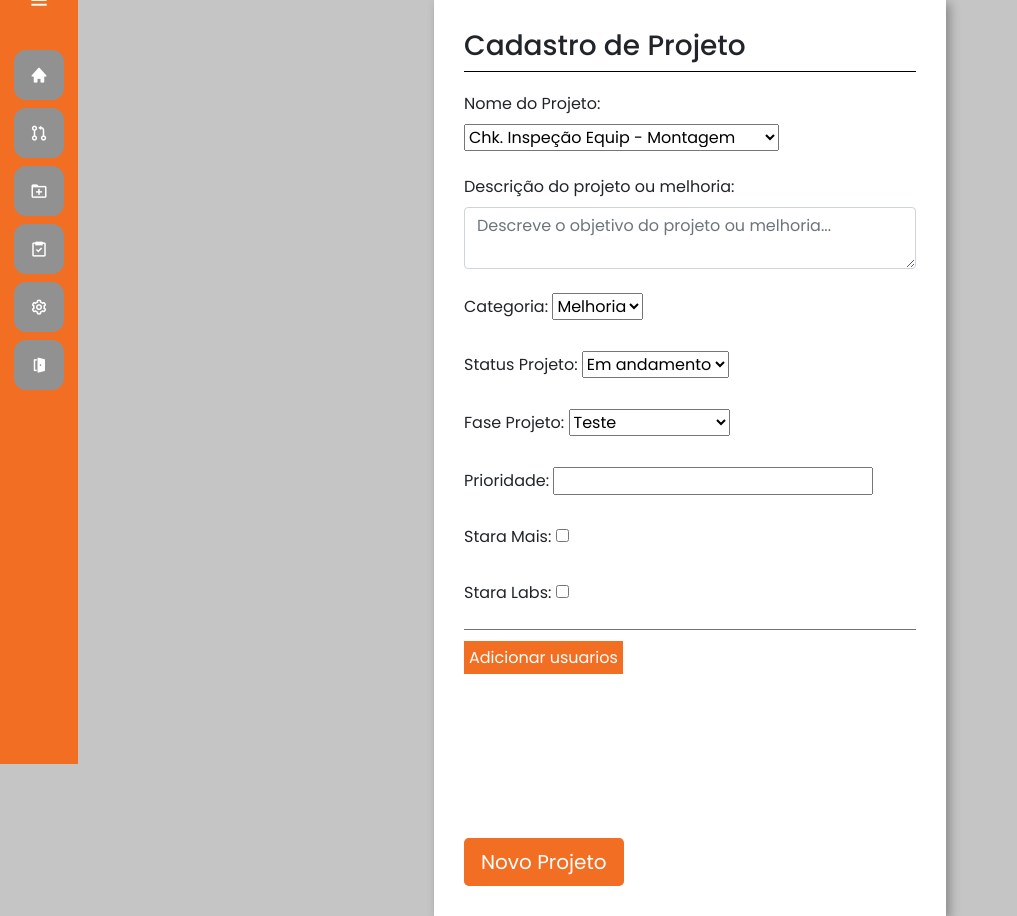
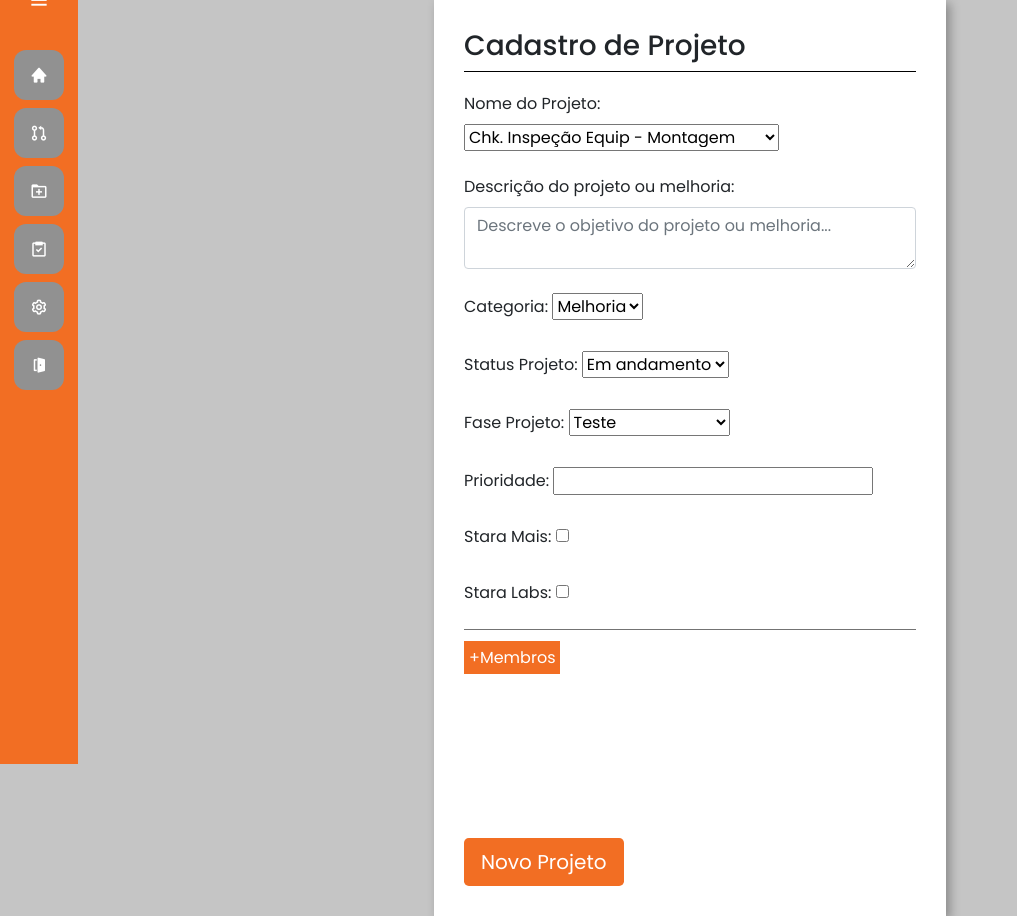
Before and after one commit to RafaelSchneider91/gestao_projetos, a Django app: page /novo_projeto/ in a window 1280 px wide. Shown: the part 36-952 px from the top of the page, without its empty margins (0-1017 px from the left). Run offline with Django 4.2, Linux system fonts and the light colour scheme; a user stored in the database is signed in; data comes from the database, SQL or seed files in the repository; both versions use the stored data as it was after the commit.

Commit message:
atualizacao27042023

```diff
--- a/projetos/templates/cadastro_projeto.html
+++ b/projetos/templates/cadastro_projeto.html
@@ -33,15 +33,13 @@
             {% comment %} mensagem de alerta! {% endcomment %}
 
             <div class="body-box">
-                <form action="{% url 'novo_projeto' %}" method="POST" enctype="multipart/form-data">{% csrf_token %}
+                <form id="id_projeto" action="{% url 'novo_projeto' %}" method="POST" enctype="multipart/form-data">{% csrf_token %}
                     <div class="row">
                         <div class="col-md">
                             <label>Nome do Projeto:</label>
-                                <select class="form-select input-tarefa" name="nomeprojeto">
+                                <select id="projeto_select" class="form-select input-tarefa" name="nomeprojeto">
                                     {% for demanda in demandas %}
-
                                         <option value={{demanda.id}}>{{demanda}}</option>
-
                                     {% endfor %}
 
                                 </select>
@@ -120,10 +118,37 @@
 
                     <div class="add-usuarios">
 
-                        <span class="btn-add-usuarios" onclick="add_usuarios_projeto()">Adicionar usuarios</span>
+                        <span class="btn-add-usuarios" onclick="add_usuarios_projeto()">+Membros</span>
 
-                        <div id="novo_usuario">
-                            {% comment %} <select id="nome_usuario" class='form-select input-tarefa' name='usuarioprojeto' > {% endcomment %}
+                        <div id="add_usuarios_projeto">
+                        <br>
+                            <p>Usuario:</p>
+                            <input id="usuario" type="text" class='form-control'>
+
+                        <br>
+                            <table class="col-md">
+                                <th>
+                                    <select class="form-select input-tarefa" name="usuario">
+                                        {% for usuario in usuarios %}
+                                            <option value={{usuario.id}}>{{usuario.first_name}} {{usuario.last_name}} </option>
+                                        {% endfor %}
+                                    </select>
+                                </th>
+                                <th>
+                                    <select class="form-select input-tarefa" name="perfil">
+                                        {% for perfil in perfis %}
+                                            <option value={{perfil.id}}>{{perfil}}</option>
+                                        {% endfor %}
+                                    </select>
+                                </th>
+                                <th>
+                                    <div class="form-select input-tarefa">
+                                        <label for="checkbox">Enviar email</label>
+                                        <input type="checkbox" id="checkbox" name="recebe_email" value="true">
+                                    </div>
+                                </th>
+                            </table>
+
 
                         </div>
 
--- a/projetos/views.py
+++ b/projetos/views.py
@@ -10,7 +10,7 @@ from django.core import serializers
 import json
 from django.urls import reverse
 from demandas.models import NovaDemanda
-from projetos.models import StatusProjeto, FaseProjeto, NovoProjeto, PerfilUsuarios
+from projetos.models import StatusProjeto, FaseProjeto, NovoProjeto, PerfilUsuarios, UsuariosProjeto
 
 @login_required(redirect_field_name='login')
 def novo_projeto(request):
@@ -81,15 +81,30 @@ def novo_projeto(request):
 
 
 def add_usuarios_projeto(request):
-    usuarios = User.objects.all()
+    id_projeto = request.POST.get('id_projeto')
+    # demanda_id = NovaDemanda.objects.filter(id=id_projeto).first()
+    projeto = NovoProjeto.objects.filter(nome_projeto_id=id_projeto)
+
+    # print(id_projeto)
+    # print(projeto)
+    usuarios = UsuariosProjeto.objects.filter(projeto=projeto[0])
+    projeto_json = json.loads(serializers.serialize('json', projeto))[0]['fields']
+    projeto_id = json.loads(serializers.serialize('json', usuarios))
     usuarios_json = json.loads(serializers.serialize('json', usuarios))
     usuarios_json = [{'fields': i['fields'], 'id': i['pk']} for i in usuarios_json]
 
+    # data = {'usuarios': usuarios_json, 'projetos': projeto_json, 'projeto_id': projeto_id}
     data = {'usuarios': usuarios_json}
+    # data2 = {'projetos': projeto_json}
+    # data3 = {'projeto_id': projeto_id}
 
     print(data)
+    # print(data2)
+    # print(data3)
+
 
     return JsonResponse(data)
+    # return JsonResponse({"teste": 1})
 
 
 @login_required(redirect_field_name='login')
--- a/templates/static/projetos/css/cadastro_projeto.css
+++ b/templates/static/projetos/css/cadastro_projeto.css
@@ -55,3 +55,7 @@
     width: 100%;
     margin-top: 20px;
 }
+
+#add_usuarios_projeto {
+    display: none;
+}
--- a/templates/static/projetos/js/novoprojeto.js
+++ b/templates/static/projetos/js/novoprojeto.js
@@ -1,4 +1,4 @@
-function add_usuarios_projeto(){
+function add_usuarios_projeto2(){
     container = document.getElementById('form-usuario')
     const usuarios = '{% for usuario in usuarios %} <option value={{usuario.usuario_id}}>{{usuario}}</option>{% endfor %}'
 
@@ -9,66 +9,38 @@ function add_usuarios_projeto(){
 
     html = "<div> <table class='tabela' cellpadding='20'> <tr> <th>Usuario</th> <th>Perfil</th>  <th>Recebe Email?</th> </tr>  <tr>\
                 <td><select class='form-select input-tarefa' name='faseprojeto'>\
-                "+ usuarios +"</select></td>\
+                </select></td>\
                 <td> <input type='text' placeholder='perfil' class='form-control' name='perfil'> </td>\
                 <td> <input type='checkbox' placeholder='recebe email' class='form-control' name='recebe_email'></td> </tr> </table> </div>"
 
     container.innerHTML += html
 }
 
-function dados_usuarios() {
-
-    csrf_token = document.querySelector('[name=csrfmiddlewaretoken]').value
-
-    fetch("/usuarios/dados_usuarios/", {
-        method: "POST",
-        headers: {
-            'X-CSRFToken': csrf_token
-        },
-
-
-    })
-}
-
-
-function dados_usuarios() {
-    $.ajax({
-        url: '/dados_usuarios/',
-        type: 'GET',
-        dataType: 'json',
-        success: function(data) {
-        console.log(data)
-        },
-        error: function(xhr, status, error) {
-            console.error('Erro ao obter dados do modelo: ', error);
-        }
-    });
-}
-
-
-
-
 
 function add_usuarios_projeto() {
-    // usuario = document.getElementById('usuario-select')
+    projeto = document.getElementById('projeto_select')
     csrf_token = document.querySelector('[name=csrfmiddlewaretoken]').value
     // console.log(csrf_token)
-    // id_usuario = usuario.value
+    id_projeto = projeto.value
 
-    // data = new FormData()
-    // data.append('id_usuario', id_usuario)
+    data = new FormData()
+    data.append('id_projeto', id_projeto)
 
     fetch("/add_usuarios_projeto/", {
         method: "POST",
         headers: {
             'X-CSRFToken': csrf_token,
         },
-        // body: data
+        body: data
 
     }).then(function(result) {
         return result.json()
     }).then(function(data){
         console.log(data)
-        document.getElementById('add_usuarios_projeto')
+        document.getElementById('add_usuarios_projeto').style.display = 'block'
+
+        usuario = document.getElementById('usuario')
+        usuario.value = data['usuario']
+
     })
 }
```
Also changed, not shown: db.sqlite3.
